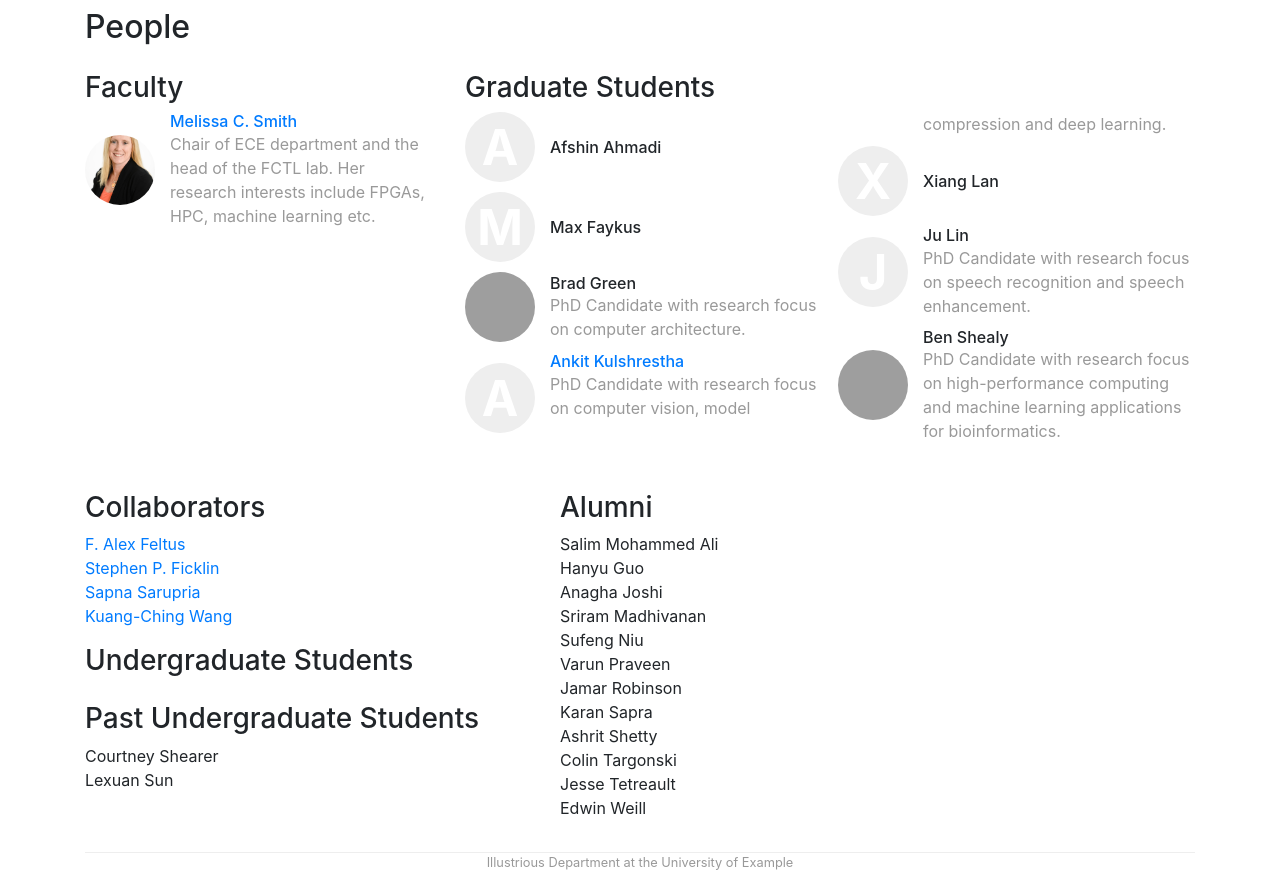
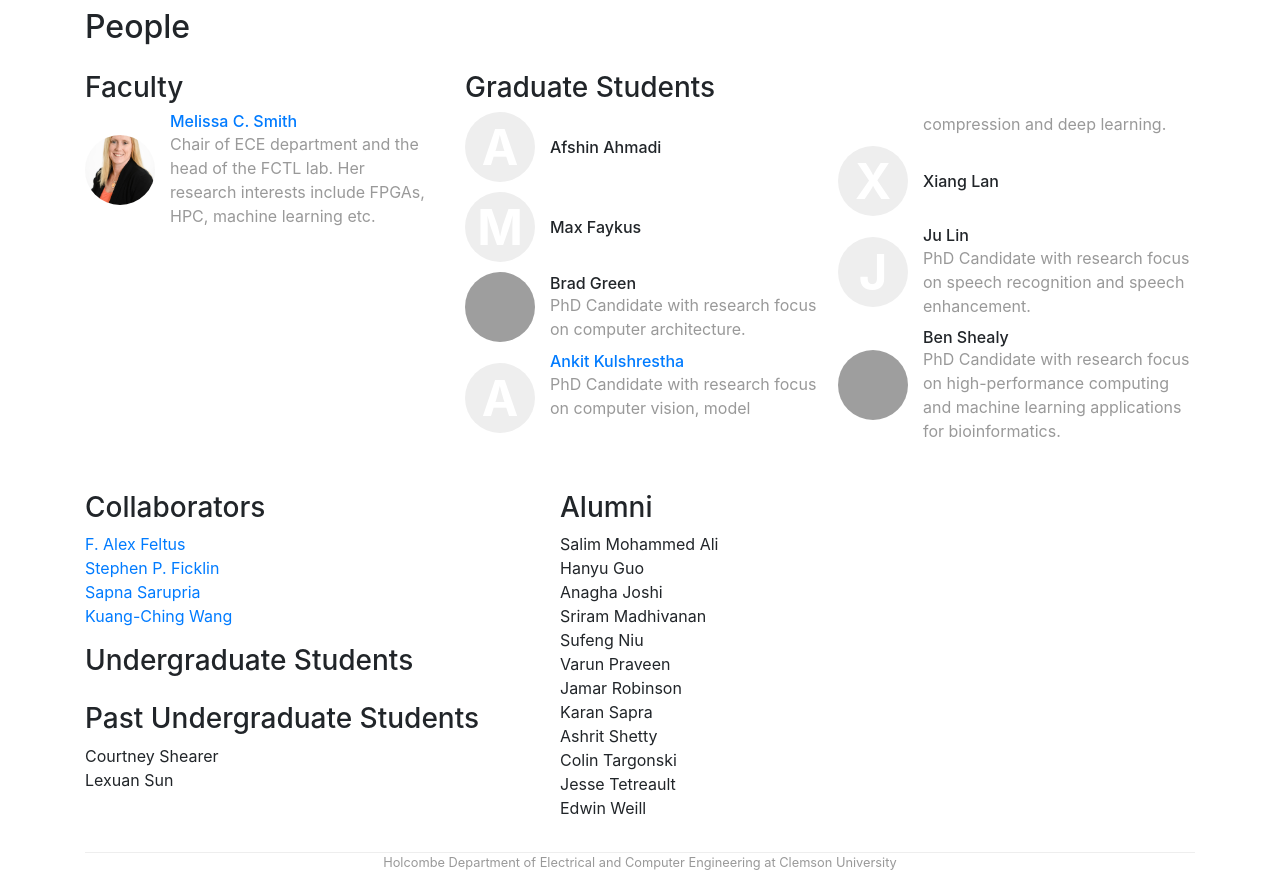
Before and after one commit to CUFCTL/cufctl.github.io, a Jekyll site: the page built from index.html, in a window 1280 px wide, cut to the strip 1455-2344 px from the top of the page. Built offline with Jekyll 4.4.1, drawn with Linux system fonts in a browser that asks for light colours; grey boxes are pictures that could not be loaded.

Commit message:
Updated footer

```diff
--- a/_layouts/default.html
+++ b/_layouts/default.html
@@ -65,9 +65,9 @@
 
             <div class="footer">
                 <p>
-                    <a href="http://dept.example.edu/">Illustrious Department</a>
-                    at the
-                    <a href="http://example.edu/">University of Example</a>
+                    <a href="https://www.clemson.edu/cecas/departments/ece/">Holcombe Department of Electrical and Computer Engineering</a>
+                    at
+                    <a href="http://www.clemson.edu/">Clemson University</a>
                 </p>
             </div>
 
```
